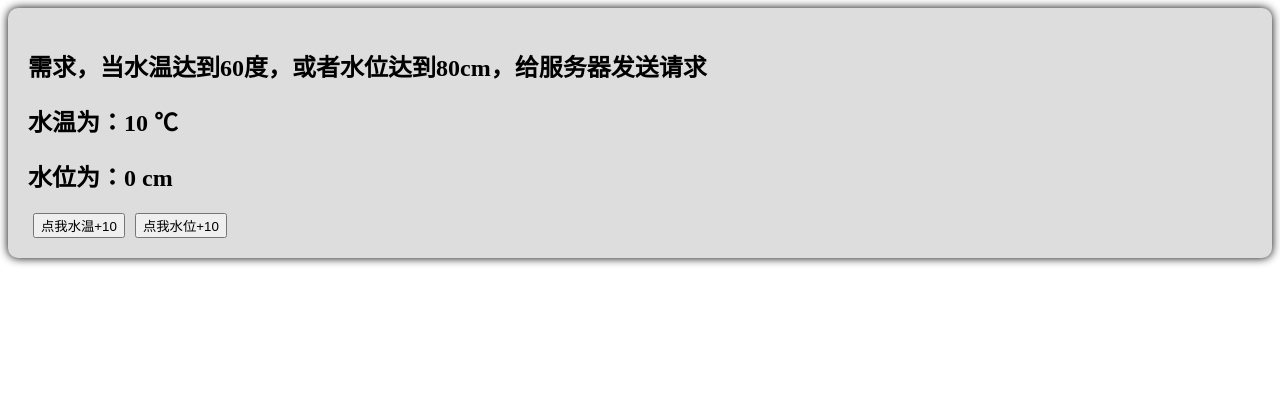
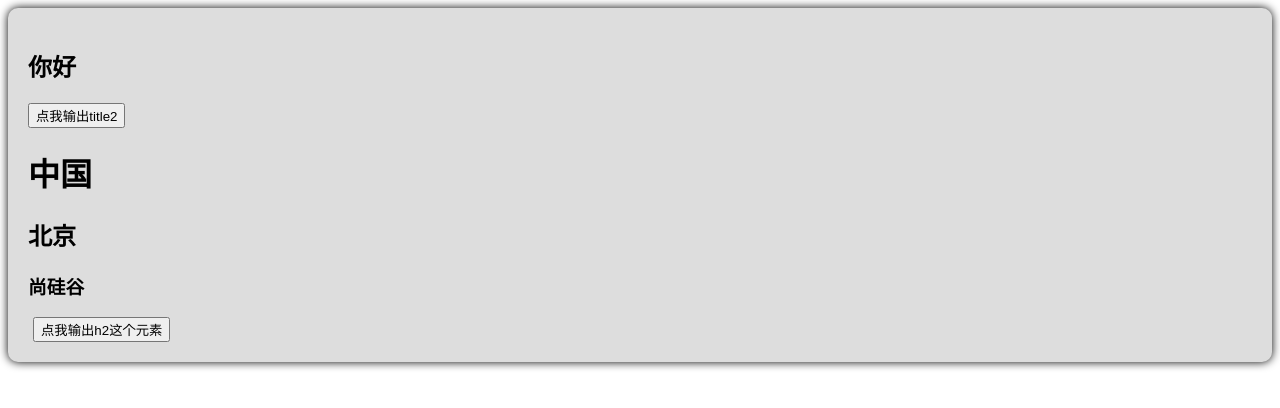
Before and after one commit to Ravilace/vue_study, a Vue app: page / in a window 1280 px wide. Shown: the top 408 px of the page. Built offline with nearby package versions, Linux system fonts and the light colour scheme; the HTML template or start-up script is replaced by a standard one.

Commit message:
:sparkles: ref attr and defineExposed

```diff
--- a/src/App.vue
+++ b/src/App.vue
@@ -1,10 +1,18 @@
 <script setup lang="ts">
   import Person from './components/Person.vue';
+  import {ref} from 'vue'
+  let title2 = ref()
+  let ren = ref()
+  function showLog() {
+    console.log(ren.value)
+  }
 </script>
 
 <template>
   <div class="app">
-    <Person />
+    <h2 ref="title2">你好</h2>
+    <button @click="showLog">点我输出title2</button>
+    <Person ref="ren"/>
   </div>
 </template>
 
--- a/src/components/Person.vue
+++ b/src/components/Person.vue
@@ -1,39 +1,24 @@
 <script setup lang="ts">
-import { ref, watch, watchEffect} from 'vue'
-let temp = ref(10)
-let height = ref(0)
-function changeTemp() {
-  temp.value += 10
+import { ref } from 'vue'
+
+// 不需要赋值
+let title2 = ref()
+let a = ref(0)
+let b = ref(1)
+let c = ref(2)
+
+function showLog() {
+  console.log(title2.value)
 }
-function changeHeight() {
-  height.value += 10
-}
-// 监视 -- watch实现
-// watch(
-//     [temp, height],
-//     (val) => {
-//       let [newTemp, newHeight] = val
-//       if(newTemp >= 60 || newHeight >= 80) {
-//         console.log("发送服务器请求！", val)
-//       }
-//     }
-// )
-// 监视 -- watchEffect实现
-// 立即运行，相当于watch加了immediate的option
-watchEffect(() => {
-  if(temp.value >= 60 || height.value >= 80) {
-    console.log('给服务器发请求')
-  }
-})
+defineExpose({a, b, c})
 </script>
 
 <template>
   <div class="person">
-    <h2>需求，当水温达到60度，或者水位达到80cm，给服务器发送请求</h2>
-    <h2>水温为：{{ temp }} ℃</h2>
-    <h2>水位为：{{ height}} cm</h2>
-    <button @click="changeTemp">点我水温+10</button>
-    <button @click="changeHeight">点我水位+10</button>
+    <h1>中国</h1>
+    <h2 ref="title2">北京</h2>
+    <h3>尚硅谷</h3>
+    <button @click="showLog">点我输出h2这个元素</button>
   </div>
 </template>
 
```
